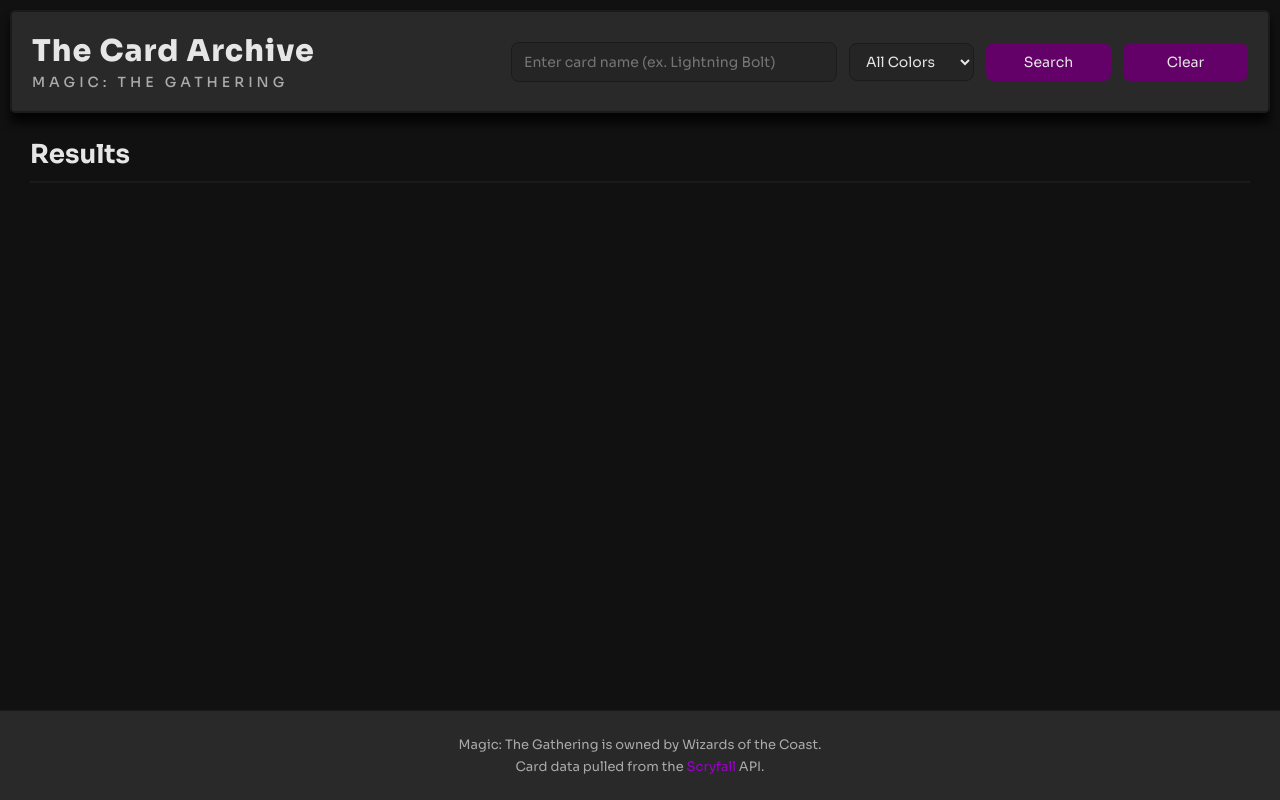
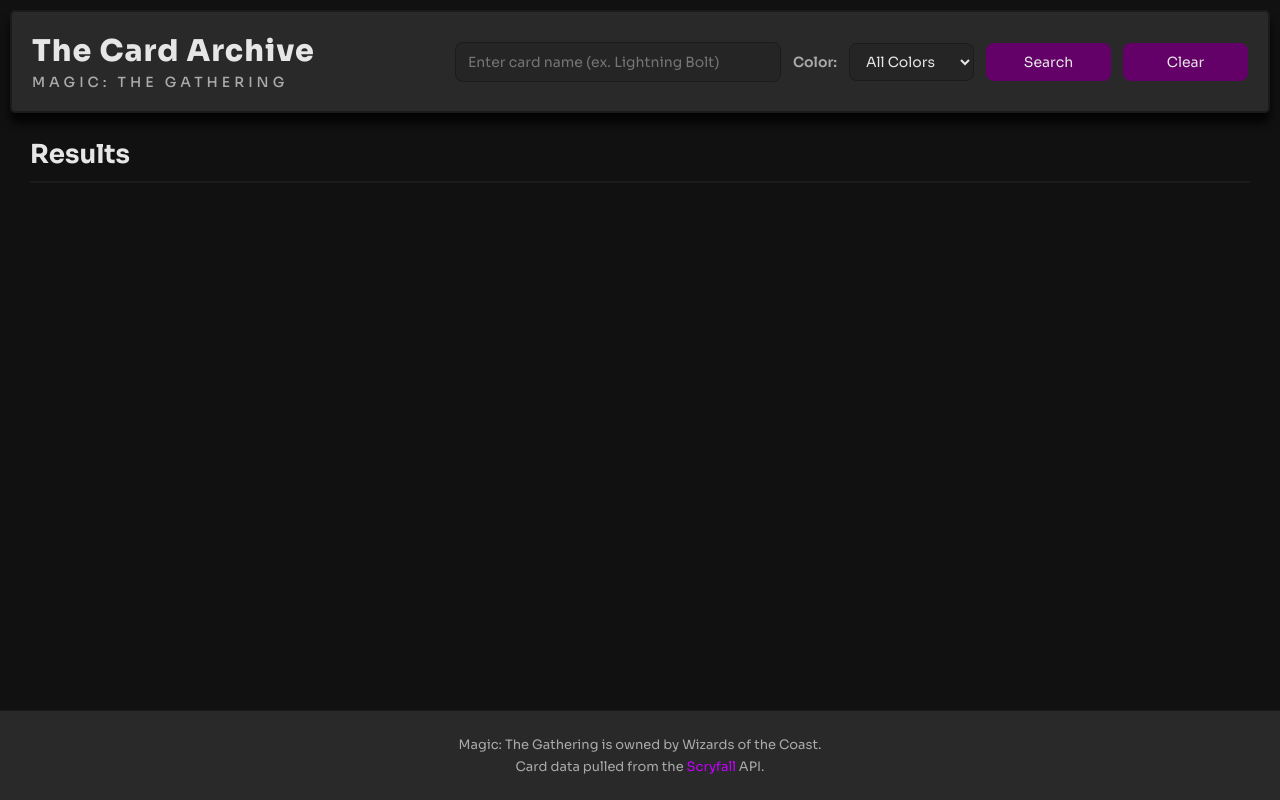
Before and after one commit to feather204/fetch-api-page, a plain HTML site: page index.html in a window 1280 px wide. Drawn offline with Linux system fonts and the light colour scheme.

Commit message:
Accessibility Changes

```diff
--- a/index.html
+++ b/index.html
@@ -14,6 +14,7 @@
         </div>
         <div id="search">
             <input type="text" id="searchBox" placeholder="Enter card name (ex. Lightning Bolt)">
+            <label for="colorFilter">Color:</label>
             <select id="colorFilter">
                 <option value="">All Colors</option>
                 <option value="W">White</option>
--- a/style.css
+++ b/style.css
@@ -9,7 +9,7 @@
     --primary-text: rgb(230, 230, 230);
     --secondary-text: #aaa;
     --button-color: #640168;
-    --highlighted-text: #9c00cc;
+    --highlighted-text: #c300ff;
 }
 
 body {
@@ -106,6 +106,12 @@ header h1 {
 #search button:hover {
     background-color: color-mix(in oklch, var(--button-color) 85%, white);;
     transform: scale(1.05);
+}
+
+#search label {
+    font-size: 14px;
+    font-weight: 600;
+    color: var(--secondary-text);
 }
 
 #result-section {
```
